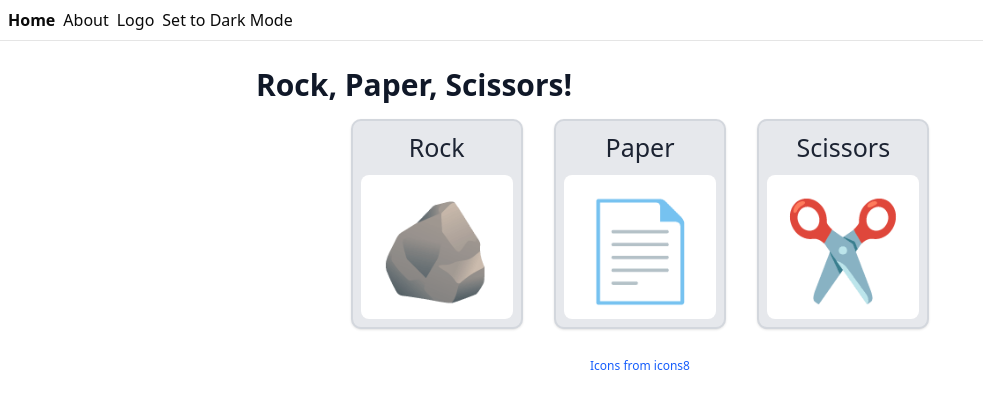
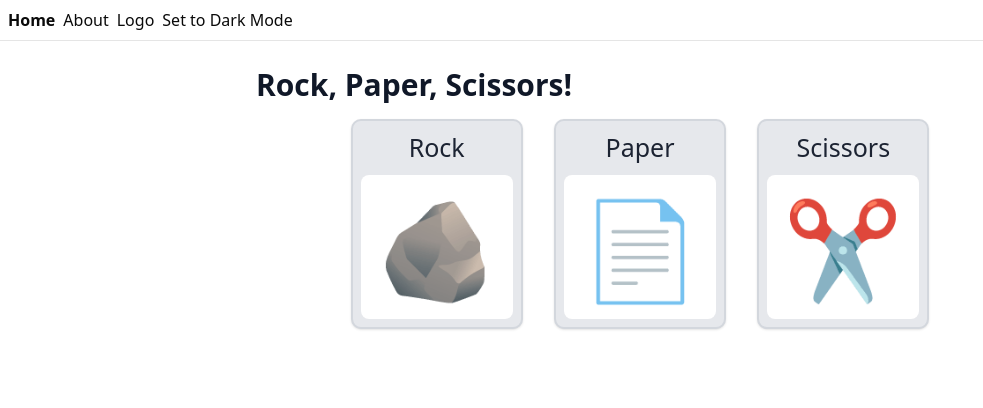
Before and after one commit to emilyeserven/motion-experiments, a React (Vite) app in the folder packages/client/: page / in a window 1280 px wide. Shown: the top 408 px of the page, without its empty margins (0-983 px from the left). Built offline with nearby package versions, Linux system fonts and the light colour scheme.

Commit message:
Removed credit because it wasn't needed

```diff
--- a/packages/client/src/routes/index.tsx
+++ b/packages/client/src/routes/index.tsx
@@ -78,20 +78,6 @@ function Index() {
           winner={winner}
           turn={turn}
         />
-
-        <div className="mt-5 w-full text-center">
-          <sub className="inline-block">
-            <a
-              href="https://icons8.com/web-app/tag/rock-paper-scissor"
-              className={`
-                text-blue-600
-                hover:underline
-              `}
-            >
-              Icons from icons8
-            </a>
-          </sub>
-        </div>
       </div>
     </div>
   );
```
